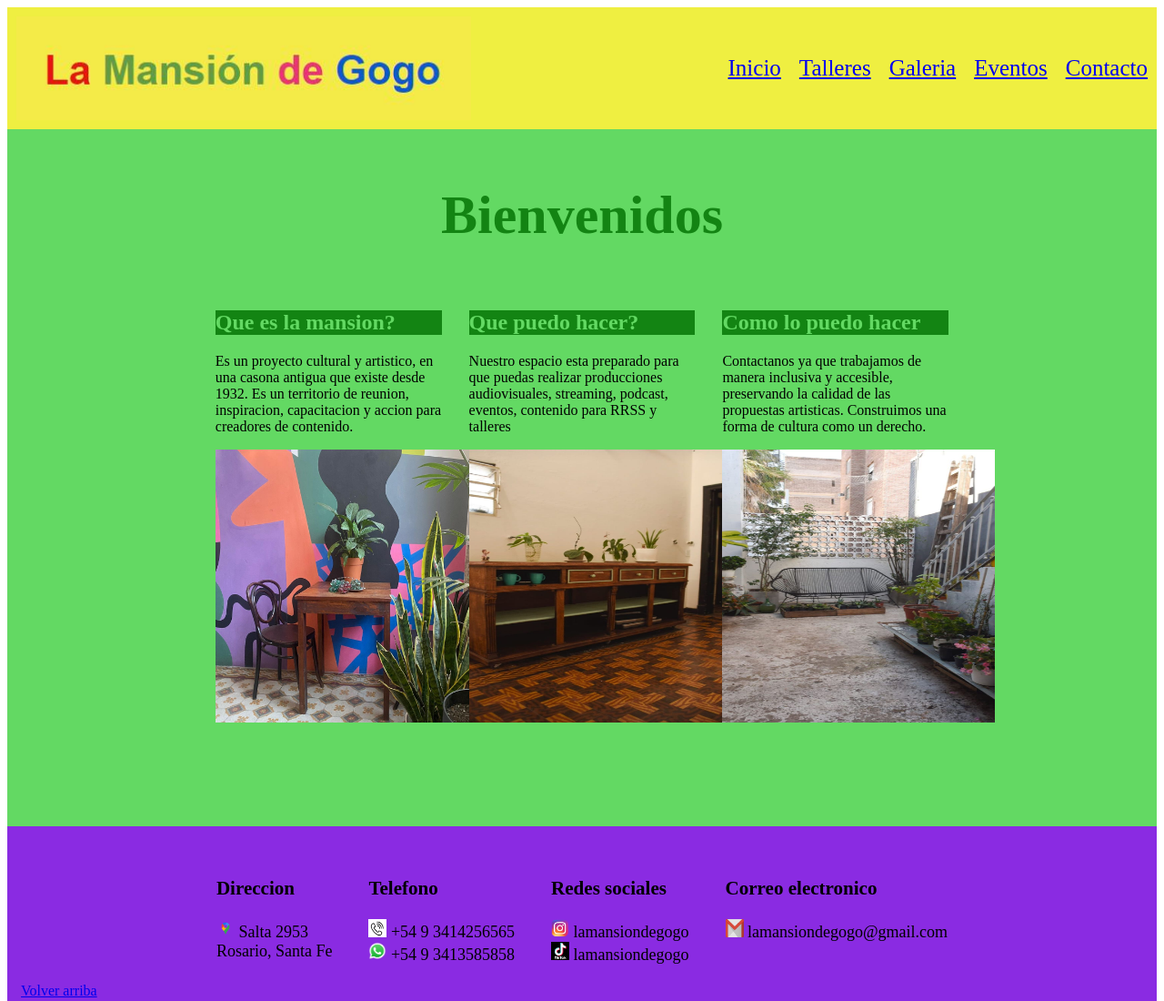
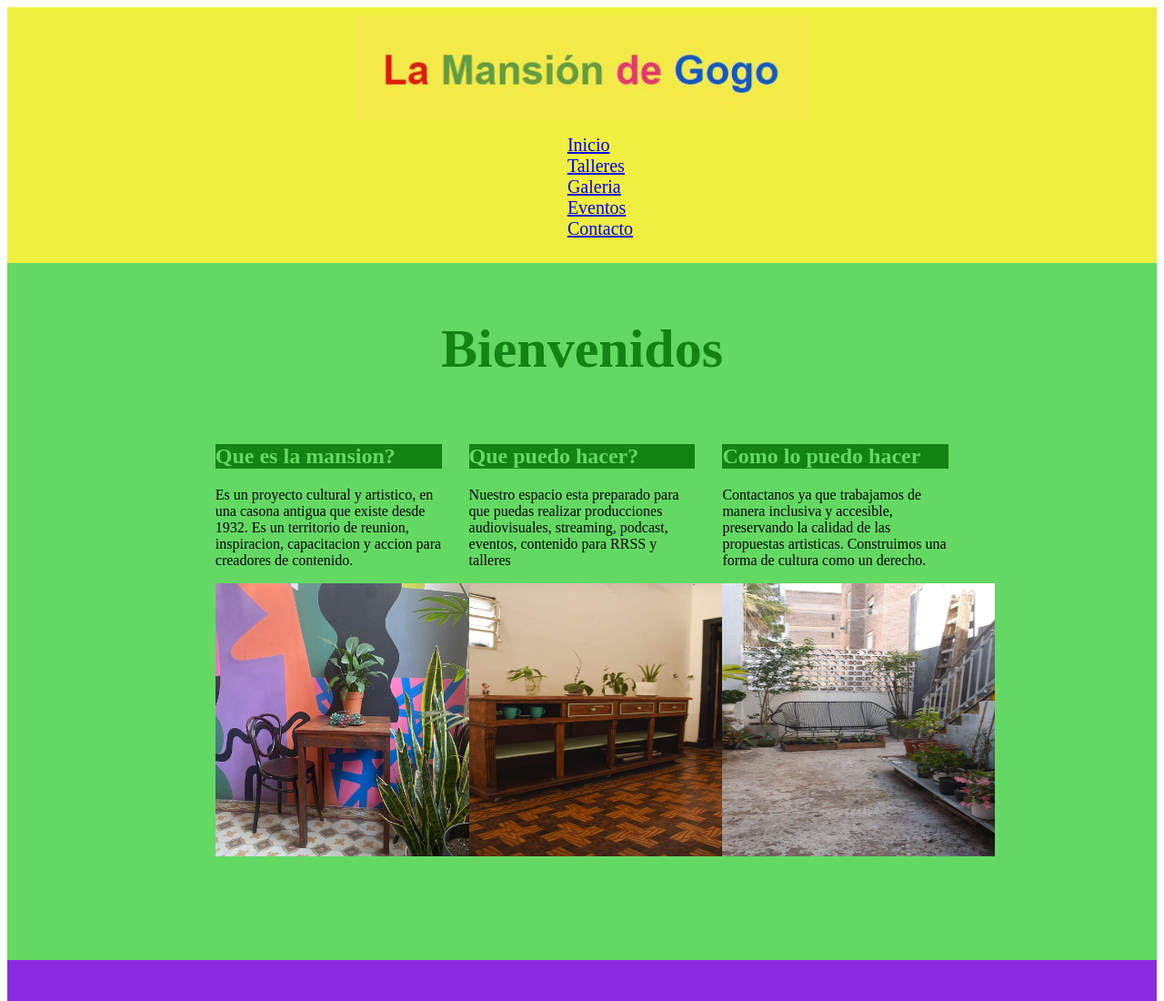
Before and after one commit to JulietaGuareschi/eventos-lamansiondegogo, a plain HTML site: page index.html in a window 1280 px wide. Shown: the top 1100 px of the page at 91% size. Drawn offline with Linux system fonts and the light colour scheme.

Commit message:
cambios en style

```diff
--- a/css/style.css
+++ b/css/style.css
@@ -4,6 +4,7 @@ header{
     justify-content: space-between;
     align-items: center;
     padding: 10px;
+    flex-direction: column;
 }
 
 header img{
@@ -12,9 +13,10 @@ header img{
 
 header nav ul{
     list-style: none;
-    display: flex;
-    column-gap: 20px;
-    font-size: 25px;
+}
+
+header nav ul li{
+    font-size: 20px;
 }
 
 main{
@@ -124,3 +126,7 @@ footer div img{
     width: 300px;
     height: 300px;
 }
+
+@media screen (min-width: 768px){
+
+}
```
